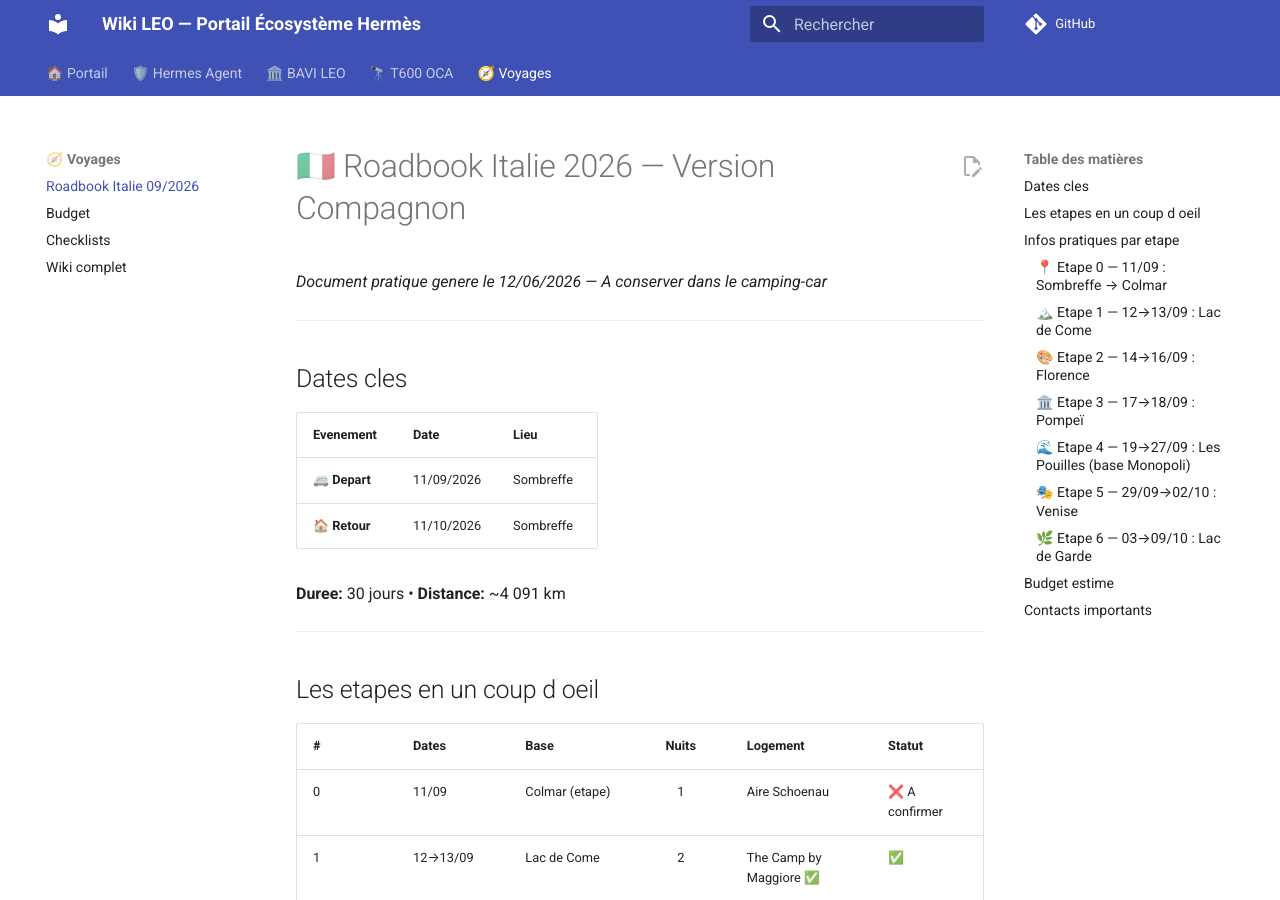
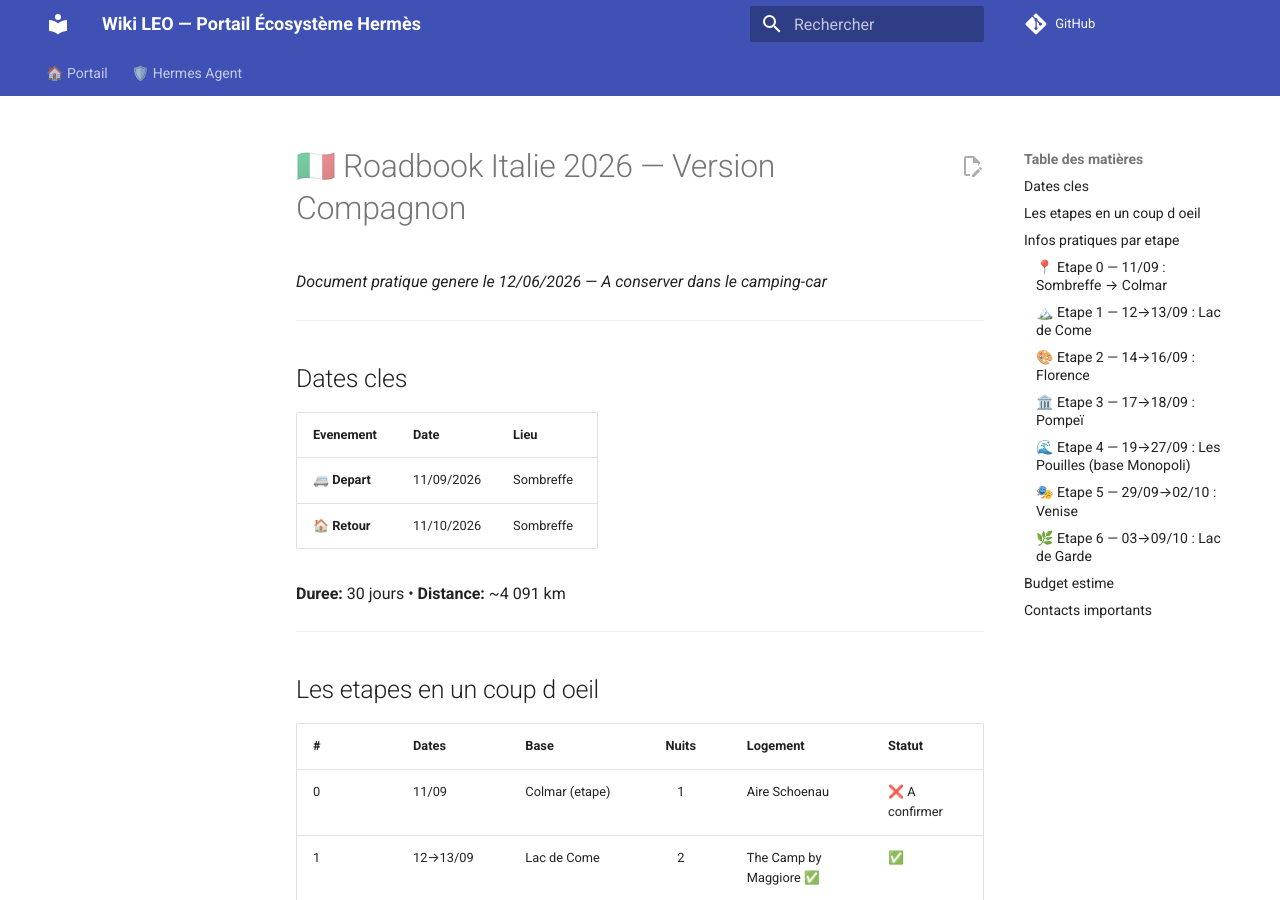
Before and after one commit to christophedanhier-hash/hermes-wiki, an MkDocs documentation site: the page built from docs/voyages/roadbook.md, in a window 1280 px wide and 900 px high. Built offline with MkDocs 1.6.1 and Material for MkDocs 9.7.7, drawn with Linux system fonts in a browser that asks for light colours; comment, search, counter and statistics services are not loaded.

Commit message:
Bandeau simplifié : Portail + Hermes Agent seulement (suppression doublons BAVI, T600, Voyages)

```diff
--- a/mkdocs.yml
+++ b/mkdocs.yml
@@ -61,18 +61,3 @@ nav:
         - Références: hermes/aller-plus-loin/references.md
       - 🏠 Exemple LEO: hermes/leo-architecture.md
       - 📋 État des lieux: hermes/etat-des-lieux.md
-  - 🏛️ BAVI LEO:
-      - Accueil: "https://christophedanhier-hash.github.io/BAVI_LEO/"
-      - PRO Solidaris: "https://christophedanhier-hash.github.io/BAVI_LEO/wiki/pro/"
-      - PRIVÉ Personnel: "https://christophedanhier-hash.github.io/BAVI_LEO/wiki/prive/"
-      - Skills: "https://christophedanhier-hash.github.io/BAVI_LEO/wiki/skills/"
-  - 🔭 T600 OCA:
-      - Présentation: t600/index.md
-      - Technique: t600/technique.md
-      - Formation: t600/formation.md
-      - Sources: t600/sources.md
-  - 🧭 Voyages:
-      - Roadbook Italie 09/2026: voyages/roadbook.md
-      - Budget: voyages/budget.md
-      - Checklists: voyages/checklists.md
-      - Wiki complet: "https://christophedanhier-hash.github.io/voyages-wiki/"
```
